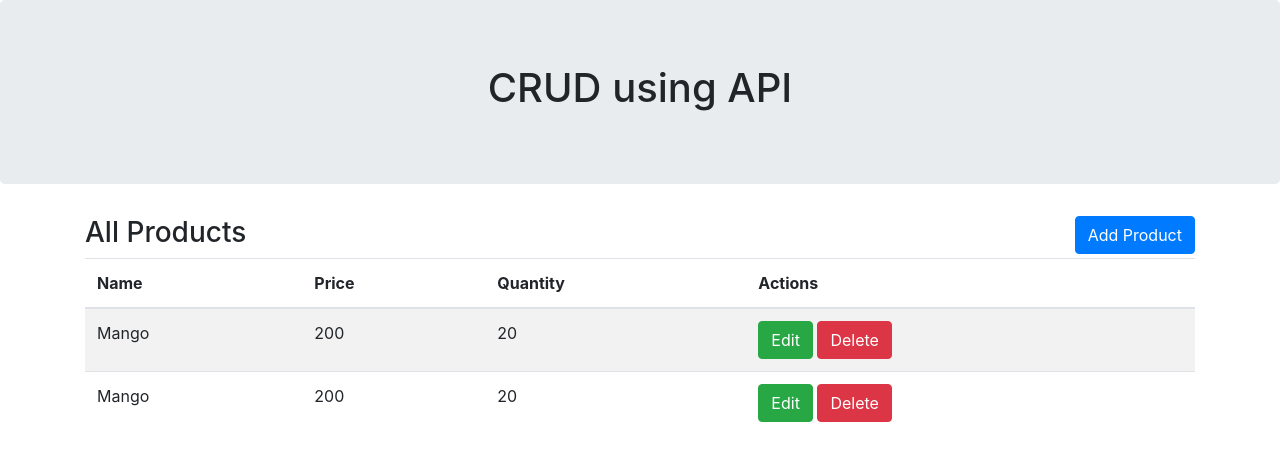
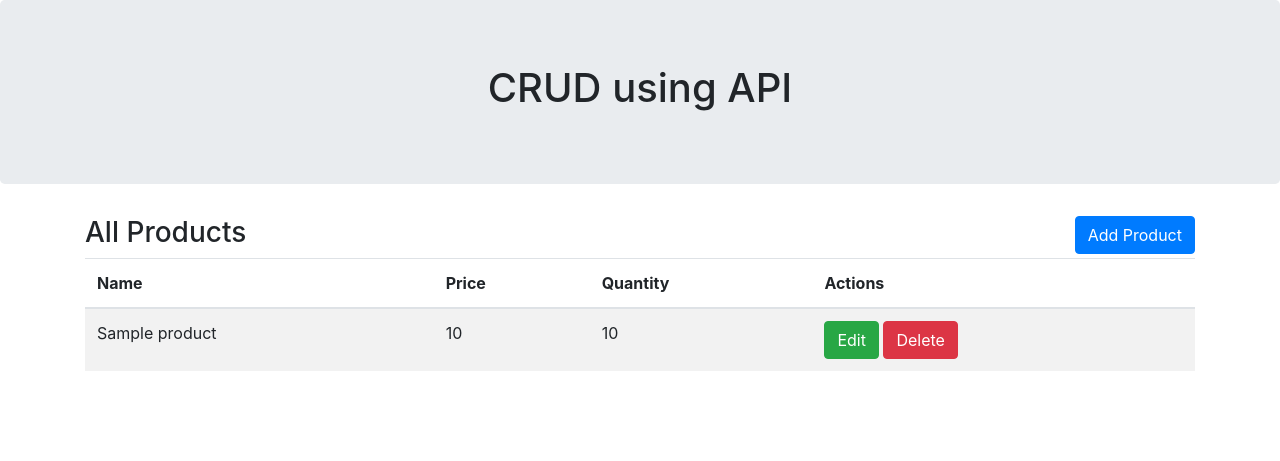
Before and after one commit to apoorvaron/Codeigniter-CRUD, a CodeIgniter app: page /codeigniter-CRUD/index.php/crud/index in a window 1280 px wide. Shown: the top 461 px of the page. Run offline with CodeIgniter, Linux system fonts and the light colour scheme; tables that the repository leaves empty or names only in its code hold one stand-in row (values such as "Sample post").

Commit message:
read of crud done

```diff
--- a/application/config/autoload.php
+++ b/application/config/autoload.php
@@ -132,4 +132,4 @@ $autoload['language'] = array();
 |
 |	$autoload['model'] = array('first_model' => 'first');
 */
-$autoload['model'] = array();
+$autoload['model'] = array('crud_model');
--- a/application/controllers/Crud.php
+++ b/application/controllers/Crud.php
@@ -3,7 +3,10 @@
 
 class Crud extends CI_Controller{
     public function index(){
-        $this->load->view("crud-view");
+        // $data['product_details'] = $this->load->model("crud-model");
+
+        $data['product_details'] = $this->crud_model->getAllProducts();
+        $this->load->view("crud-view",$data);
     }
 }
 ?>
--- /dev/null
+++ b/application/models/crud_model.php
@@ -0,0 +1,14 @@
+<?php
+
+class Crud_model extends CI_Model{
+    public function getAllProducts(){
+        $query= $this->db->get('products');
+
+        if($query){
+            return $query->result();
+        }
+    }
+}
+
+
+?>
--- a/application/views/crud-view.php
+++ b/application/views/crud-view.php
@@ -27,29 +27,35 @@
 
             </thead>
             <tbody>
+
+            <?php
+                foreach($product_details as $products):
+            ?>
                 <tr>
-                    <td>Mango</td>
-                    <td>200</td>
-                    <td>20</td>
+                    <td><?php echo $products->name ?></td>
+                    <td><?php echo $products->price ?></td>
+                    <td><?php echo $products->quantity ?></td>
+
                     <td>
                         <a href="#" class="btn btn-success">Edit</a>
                         <a href="#" class="btn btn-danger">Delete</a>
                     </td>
                 </tr>
 
-                <tr>
-                    <td>Mango</td>
-                    <td>200</td>
-                    <td>20</td>
-                    <td>
-                        <a href="#" class="btn btn-success">Edit</a>
-                        <a href="#" class="btn btn-danger">Delete</a>
-                    </td>
-                </tr>
+
+            <?php
+                endforeach;
+            ?>
+
 
             </tbody>
         </table>
     </div>
+    <pre>
+<?php
+// print_r($product_details);
 
+?>
+</pre>
 </body>
 </html>
```
